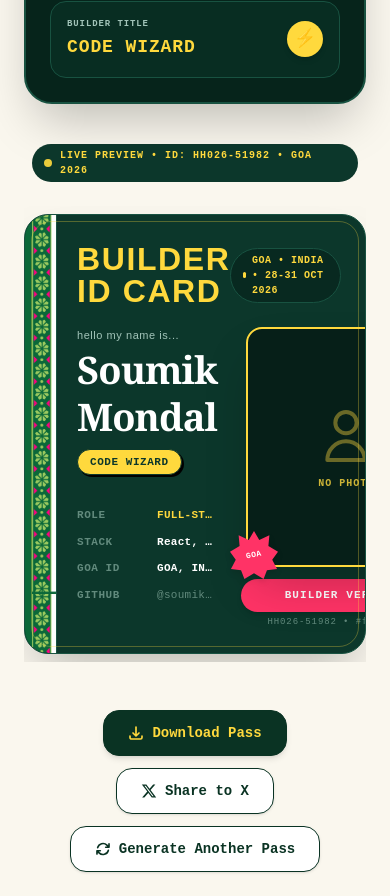
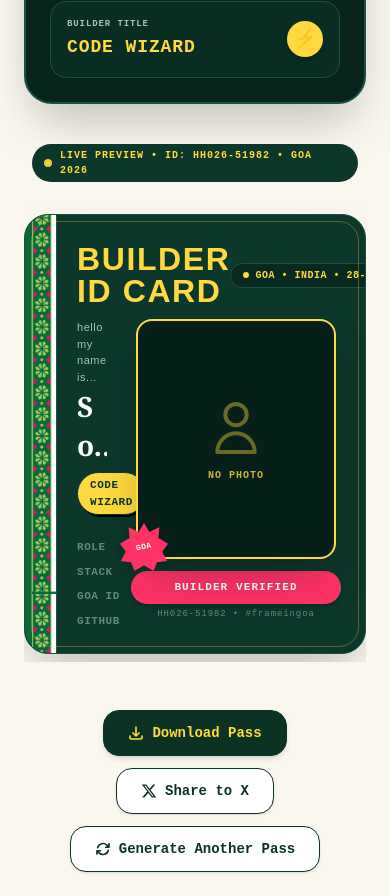
Before and after one commit to s0um1kx/hh-goa-id-builder, a React (Vite) app: page / in a window 390 px wide. Shown: the part 1078-1974 px from the top of the page. Built offline with nearby package versions, Linux system fonts and the light colour scheme; the HTML template or start-up script is replaced by a standard one.

Commit message:
IDCard component updated with these layout constraints while preserving all existing styling, tilt behaviors, assets, and colors

```diff
--- a/src/components/IDCard.jsx
+++ b/src/components/IDCard.jsx
@@ -61,27 +61,28 @@ const IDCard = forwardRef(({ formData }, ref) => {
       />
 
       {/* Main Content Body */}
-      <div className="pl-7 h-full flex flex-col justify-between relative z-10">
+      <div className="pl-7 h-full flex flex-col justify-between relative z-10 min-w-0">
         {/* Top Header & Top-Right Pill */}
-        <div className="flex justify-between items-center pt-1">
+        <div className="flex justify-between items-center pt-1 min-w-0">
           <h1 className="text-[32px] font-black text-[#FFD93D] leading-none tracking-wider font-sans uppercase">
             BUILDER ID CARD
           </h1>
-          <div className="bg-[#082920] border border-[#185241] text-[#FFD93D] text-[10px] font-bold px-3 py-1 rounded-full uppercase tracking-wider flex items-center gap-1.5">
+          <div className="bg-[#082920] border border-[#185241] text-[#FFD93D] text-[10px] font-bold px-3 py-1 rounded-full uppercase tracking-wider flex items-center gap-1.5 shrink-0">
             <span className="w-1.5 h-1.5 rounded-full bg-[#FFD93D]" />
             GOA • INDIA • 28-31 OCT 2026
           </div>
         </div>
 
         {/* Center Grid: Left Details vs Right Photo Card */}
-        <div className="grid grid-cols-[1fr_210px] gap-6 items-start mt-2">
+        <div className="grid grid-cols-[1fr_210px] gap-6 items-start mt-2 min-w-0">
           {/* Left Column Details */}
-          <div className="flex flex-col">
+          <div className="flex flex-col min-w-0">
             <span className="text-[11px] text-[#A2C4B9] tracking-wider font-sans">
               hello my name is...
             </span>
 
-            <h2 className="text-[38px] font-serif font-black text-white tracking-tight leading-tight mt-0.5">
+            {/* UPDATED CLASSNAME */}
+            <h2 className="text-[28px] sm:text-[34px] font-serif font-black text-white tracking-tight leading-snug mt-0.5 wrap-break-word break-all line-clamp-2 min-w-0">
               {formData?.fullName || 'Soumik Mondal'}
             </h2>
 
@@ -92,8 +93,8 @@ const IDCard = forwardRef(({ formData }, ref) => {
             </div>
 
             {/* Key-Value Details Grid */}
-            <div className="mt-8 space-y-2.5 text-[11px]">
-              <div className="grid grid-cols-[80px_1fr] items-center">
+            <div className="mt-6 space-y-2 text-[11px] min-w-0">
+              <div className="grid grid-cols-[80px_1fr] items-center min-w-0">
                 <span className="text-[#628A7D] font-bold uppercase tracking-wider">
                   ROLE
                 </span>
@@ -102,7 +103,7 @@ const IDCard = forwardRef(({ formData }, ref) => {
                 </span>
               </div>
 
-              <div className="grid grid-cols-[80px_1fr] items-center">
+              <div className="grid grid-cols-[80px_1fr] items-center min-w-0">
                 <span className="text-[#628A7D] font-bold uppercase tracking-wider">
                   STACK
                 </span>
@@ -113,7 +114,7 @@ const IDCard = forwardRef(({ formData }, ref) => {
                 </span>
               </div>
 
-              <div className="grid grid-cols-[80px_1fr] items-center">
+              <div className="grid grid-cols-[80px_1fr] items-center min-w-0">
                 <span className="text-[#628A7D] font-bold uppercase tracking-wider">
                   GOA ID
                 </span>
@@ -122,7 +123,7 @@ const IDCard = forwardRef(({ formData }, ref) => {
                 </span>
               </div>
 
-              <div className="grid grid-cols-[80px_1fr] items-center">
+              <div className="grid grid-cols-[80px_1fr] items-center min-w-0">
                 <span className="text-[#628A7D] font-bold uppercase tracking-wider">
                   GITHUB
                 </span>
@@ -190,9 +191,9 @@ const IDCard = forwardRef(({ formData }, ref) => {
             <button className="w-full mt-3 bg-[#FF3366] text-white text-[11px] font-black py-2 rounded-full uppercase tracking-widest shadow-md text-center">
               BUILDER VERIFIED
             </button>
-           <span className="text-[9px] text-[#628A7D] tracking-widest font-mono mt-1">
-            {formData?.builderId || 'HH026-30423'} • #frameingoa
-          </span>
+            <span className="text-[9px] text-[#628A7D] tracking-widest font-mono mt-1">
+              {formData?.builderId || 'HH026-30423'} • #frameingoa
+            </span>
           </div>
         </div>
       </div>
```
